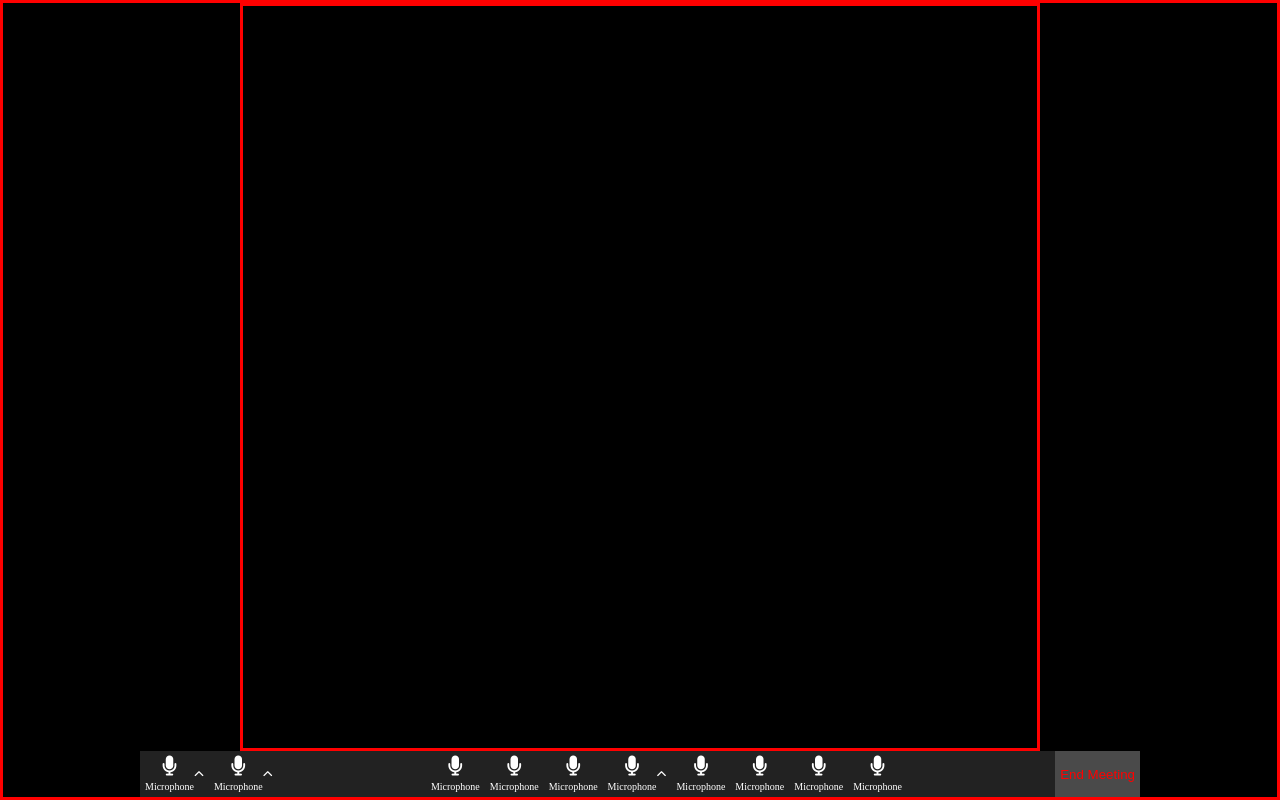
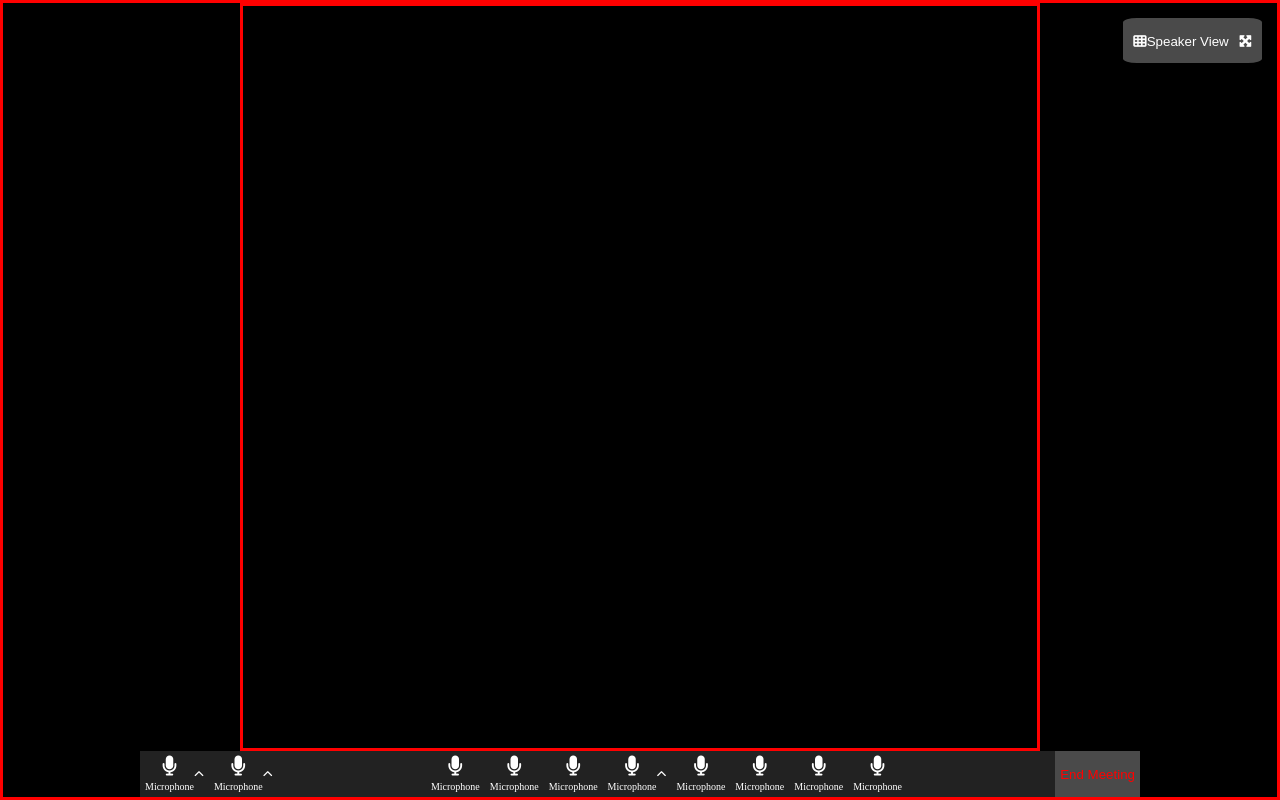
Before and after one commit to w3bd3v3lop3rNico/html-css-zoom, a plain HTML site: page index.html in a window 1280 px wide. Drawn offline with Linux system fonts and the light colour scheme.

Commit message:
top-right-buttons

```diff
--- a/css/style.css
+++ b/css/style.css
@@ -19,6 +19,7 @@ menu {
 button {
     background-color: transparent;
     border: none;
+    color: currentColor;
 }
 figure > img {
 	display: block;
@@ -32,12 +33,33 @@ figure > img {
     background-color: black;
     align-items: center;
     justify-content: center;
+    position: relative;
 }
 .content {
     flex-grow: 1;
     overflow: auto;
 }
 
+
+
+
+
+
+
+/* TOP-RIGHT-BUTTONS */
+.top-right-btns {
+    position: absolute;
+    top: 15px;
+    right: 15px;
+    line-height: 25px;
+    text-align: center;
+    vertical-align: middle;
+    padding: 10px;
+    border-radius: 10%;
+    color: white;
+    background-color: #4A4A4A;
+    gap: 10px;
+}
 /* asidebar */
 .asidebar {
     flex-shrink: 0;
--- a/index.html
+++ b/index.html
@@ -9,6 +9,14 @@
 </head>
 <body class="debug">
     <div class="app">
+        <ul class="top-right-btns display-flex">
+            <li>
+                <button><i class="fa-solid fa-table-cells"></i>Speaker View</button>
+            </li>
+            <li>
+                <button><i class="fa-solid fa-maximize"></i></button>
+            </li>
+        </ul>
         <main class="content">
 
 
```
